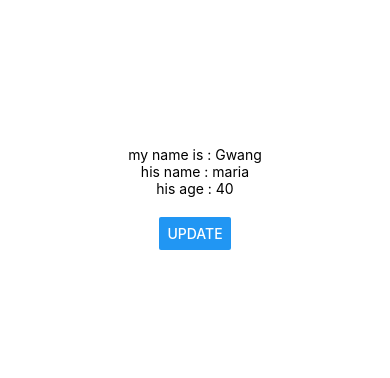
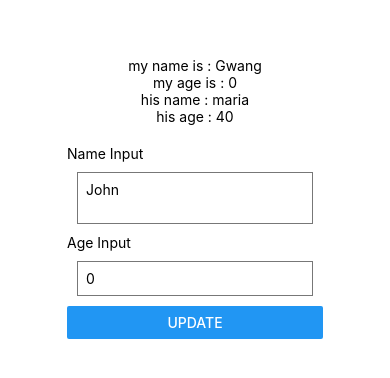
Before and after one commit to YangGwangSeong/RN-BeginStudy, a React Native app: screen / in a window 390 px wide. Shown: the part 224-602 px from the top of the page. Built offline with nearby package versions, Linux system fonts and the light colour scheme.

Commit message:
[fix] - TextInput

```diff
--- a/App.js
+++ b/App.js
@@ -1,10 +1,11 @@
 import { StatusBar } from 'expo-status-bar';
 import React, { useState } from 'react';
-import { StyleSheet, Text, View, Button } from 'react-native';
+import { StyleSheet, Text, View, Button, TextInput } from 'react-native';
 
 export default function App() {
 
   const [name, setName] = useState("Gwang");
+  const [age, setAge] = useState(0);
   const [person,setPerson] = useState({name: 'maria', age: 40});
 
   const ClickHandler = () => {
@@ -14,9 +15,24 @@ export default function App() {
   return (
     <View style={styles.container}>
         <Text>my name is : {name}</Text>
+        <Text>my age is : {age}</Text>
         <Text>his name : {person.name}</Text>
         <Text>his age : {person.age}</Text>
         <View style={styles.buttonContainer}>
+          <Text>Name Input</Text>
+          <TextInput
+            multiline
+            style={styles.Inputs}
+            placeholder='John'
+            onChangeText={ (val) => setName(val)}
+          />
+          <Text>Age Input</Text>
+          <TextInput
+            keyboardType="numeric"
+            style={styles.Inputs}
+            placeholder='0'
+            onChangeText={ (val) => setAge(val)}
+          />
           <Button
             title='update'
             onPress = {ClickHandler}
@@ -36,7 +52,10 @@ const styles = StyleSheet.create({
   buttonContainer: {
     marginTop: 20
   },
-  borderbutton:{
-
+  Inputs : {
+    borderWidth : 1,
+    borderColor : '#777',
+    padding: 8,
+    margin : 10
   }
 });
```
